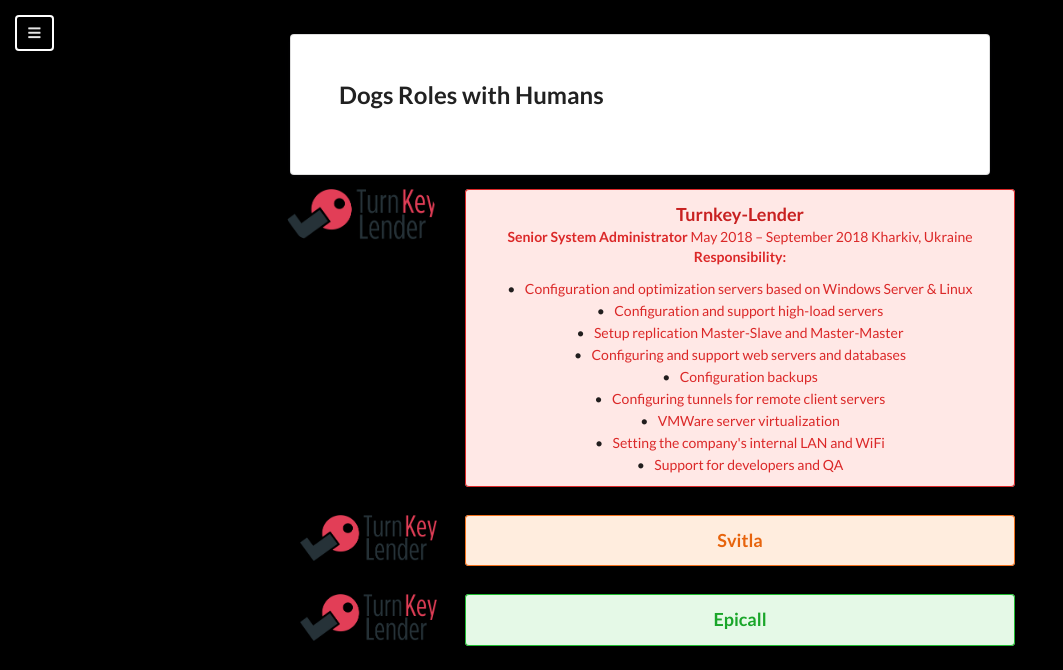
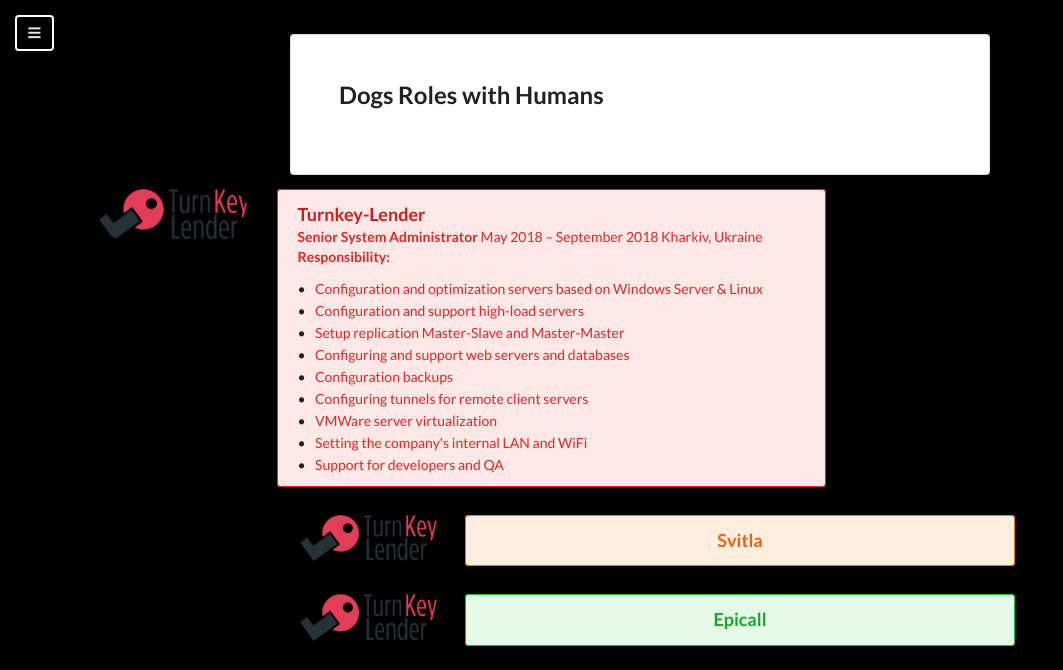
Before and after one commit to scorpionukr/cv.swl.pp.ua, a PHP site: page / in a window 1280 px wide. Shown: the top 670 px of the page, without its empty margins (0-1063 px from the left). Run offline with PHP 8.4, Linux system fonts and the light colour scheme; some libraries are stand-ins or nearby versions.

Commit message:
minor changes

```diff
--- a/index.php
+++ b/index.php
@@ -48,8 +48,8 @@
 			<p></p>
 			<p></p>
 		</div>
-		<div class="ui two column grid center aligned container">
-			<!-- TKL -->
+		<!-- TKL -->
+		<div class="ui two column grid left aligned container">
 			<div class="column w-200">
 				<div class="ui alig-rig">
 					<a href="#">
```
